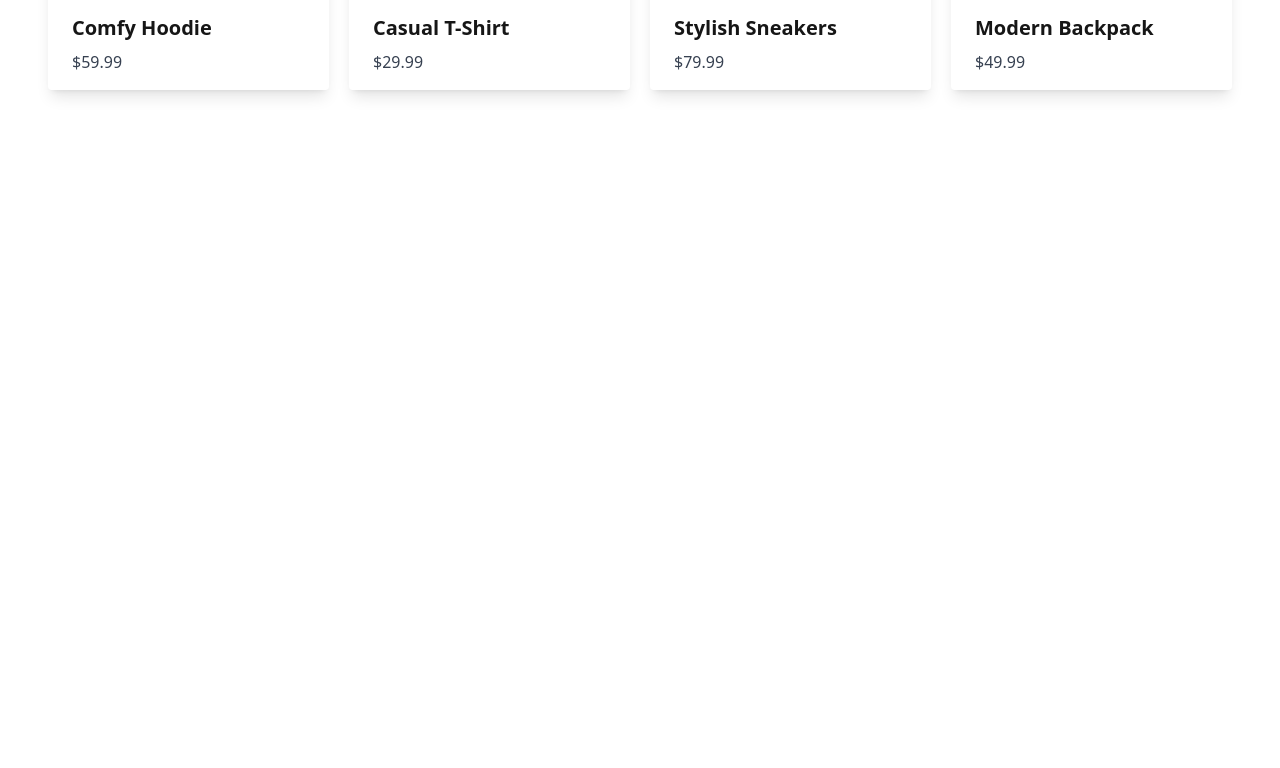
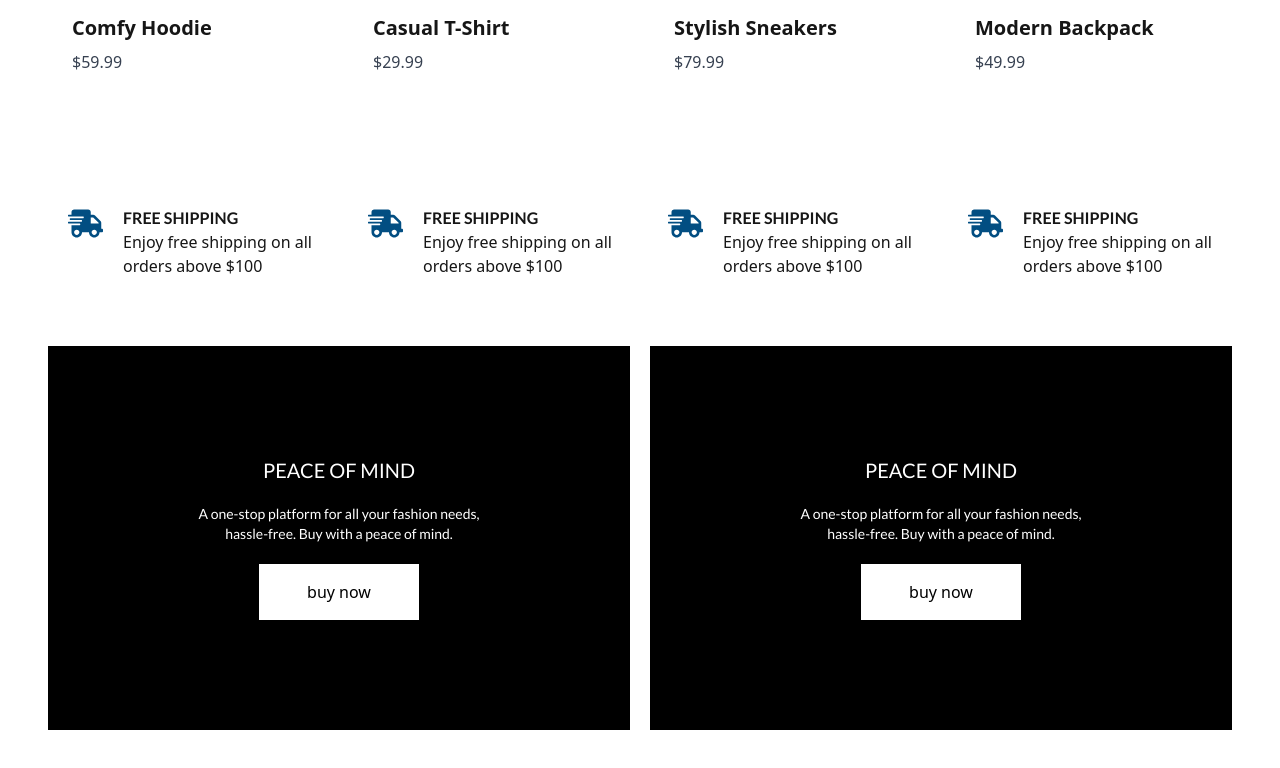
Before and after one commit to mdsujan-mridha/Dress-Delight-client, a React (Vite) app: page / in a window 1280 px wide. Shown: the part 1574-2342 px from the top of the page. Before the commit the page ends 1712 px from the top, so only its background shows below. Built offline with nearby package versions, Linux system fonts and the light colour scheme.

Commit message:
add topseller

```diff
--- a/package.json
+++ b/package.json
@@ -12,6 +12,7 @@
   "dependencies": {
     "react": "^18.2.0",
     "react-dom": "^18.2.0",
+    "react-icons": "^5.2.1",
     "react-router-dom": "^6.24.1"
   },
   "devDependencies": {
--- a/src/components/ProductCard.jsx
+++ b/src/components/ProductCard.jsx
@@ -2,7 +2,7 @@ import React from 'react';
 
 const ProductCard = ({ product }) => {
     return (
-        <div className="max-w-sm rounded overflow-hidden shadow-lg">
+        <div className="max-w-sm rounded overflow-hidden hover:shadow-sm">
             <img className="w-full" src={product.image} alt={product.title} />
             <div className="px-6 py-4">
                 <div className="font-bold text-xl mb-2">{product.title}</div>
--- a/src/index.css
+++ b/src/index.css
@@ -1,3 +1,29 @@
+@import url('https://fonts.googleapis.com/css2?family=Lato:wght@300;400;700;900&display=swap');
 @tailwind base;
 @tailwind components;
 @tailwind utilities;
+
+
+.lato-light {
+    font-family: "Lato", sans-serif;
+    font-weight: 300;
+    font-style: normal;
+  }
+
+  .lato-regular {
+    font-family: "Lato", sans-serif;
+    font-weight: 400;
+    font-style: normal;
+  }
+
+  .lato-bold {
+    font-family: "Lato", sans-serif;
+    font-weight: 700;
+    font-style: normal;
+  }
+
+  .lato-black {
+    font-family: "Lato", sans-serif;
+    font-weight: 900;
+    font-style: normal;
+  }
--- a/src/pages/Home.jsx
+++ b/src/pages/Home.jsx
@@ -1,13 +1,55 @@
 import React from 'react';
 import Hero from '../components/Hero';
 import NewArival from '../components/NewArival';
-
+import { FaShippingFast } from "react-icons/fa";
 const Home = () => {
     return (
         <div className='px-0'>
             <Hero />
             <div className='px-12'>
                 <NewArival />
+                <div className='py-12 flex justify-between items-center'>
+                    <div className='flex justify-between gap-5 p-5 hover:shadow-md'>
+                        <div><FaShippingFast size={35} color='#024E82' /></div>
+                        <div>
+                            <h4 className="text-md uppercase  lato-bold">Free Shipping</h4>
+                            <p>Enjoy free shipping on all  <br />orders above $100</p>
+                        </div>
+                    </div>
+                    <div className='flex justify-between gap-5 p-5 hover:shadow-md'>
+                        <div><FaShippingFast size={35} color='#024E82' /></div>
+                        <div>
+                            <h4 className="text-md uppercase  lato-bold">Free Shipping</h4>
+                            <p>Enjoy free shipping on all <br /> orders above $100</p>
+                        </div>
+                    </div>
+                    <div className='flex justify-between gap-5 p-5 hover:shadow-md'>
+                        <div><FaShippingFast size={35} color='#024E82' /></div>
+                        <div>
+                            <h4 className="text-md uppercase  lato-bold">Free Shipping</h4>
+                            <p>Enjoy free shipping on all  <br />orders above $100</p>
+                        </div>
+                    </div>
+                    <div className='flex justify-between gap-5 p-5 hover:shadow-md'>
+                        <div><FaShippingFast size={35} color='#024E82' /></div>
+                        <div>
+                            <h4 className="text-md uppercase  lato-bold">Free Shipping</h4>
+                            <p>Enjoy free shipping on all <br /> orders above $100</p>
+                        </div>
+                    </div>
+                </div>
+                <div className='flex justify-between items-center pb-12 gap-5'>
+                    <div className='bg-secondary h-96 w-1/2 flex justify-center items-center flex-col gap-5'>
+                        <h1 className='text-primary text-xl uppercase lato-regular space-x-1'>peace of mind</h1>
+                        <p className='text-primary text-sm lato-regular text-center'>A one-stop platform for all your fashion needs,<br /> hassle-free. Buy with a peace of mind.</p>
+                        <button className='text-secondary w-40 h-14 bg-primary  hover:bg-transparent hover:border-2 hover:text-primary'>buy now</button>
+                    </div>
+                    <div className='bg-secondary h-96 w-1/2 flex justify-center items-center flex-col gap-5'>
+                        <h1 className='text-primary text-xl uppercase lato-regular space-x-1'>peace of mind</h1>
+                        <p className='text-primary text-sm lato-regular text-center'>A one-stop platform for all your fashion needs,<br /> hassle-free. Buy with a peace of mind.</p>
+                        <button className='text-secondary w-40 h-14 bg-primary hover:bg-transparent hover:border-2 hover:text-primary'>buy now</button>
+                    </div>
+                </div>
             </div>
         </div>
     );
```
Also changed, not shown: src/components/TopSeller.jsx (added), 1 other file (tests, documents, lock files or other folders).
